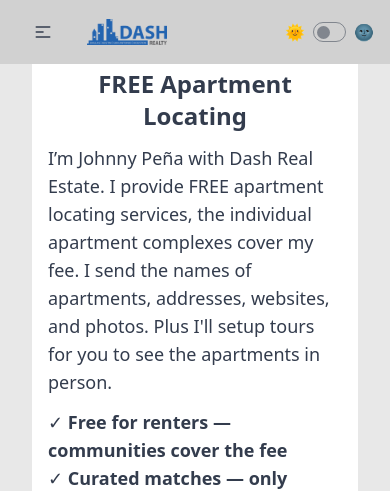
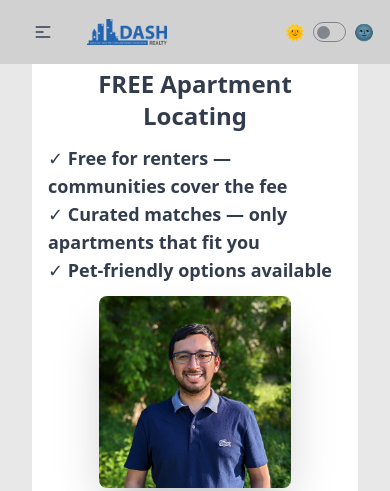
Before and after one commit to Johnny-Pena/real-estate, a React (Vite) app: page / in a window 390 px wide. Shown: the top 491 px of the page. Built offline with nearby package versions, Linux system fonts and the light colour scheme; no server answers.

Commit message:
Updated LocatingHero.jsx

```diff
--- a/src/components/sections/ApartmentLandingPage/LocatingHero.jsx
+++ b/src/components/sections/ApartmentLandingPage/LocatingHero.jsx
@@ -19,7 +19,7 @@ export default function LocatingHero() {
 
 
           {/* Description */}
-          <p className="text-base mb-3 lg:text-xl lg:mb-6">
+          <p className="hidden lg:block text-base mb-3 lg:text-xl lg:mb-6">
             I’m Johnny Peña with Dash Real Estate. I provide FREE apartment locating services, the individual apartment complexes cover my fee. I send the names of apartments, addresses,  websites, and photos. Plus I'll setup tours for you to see the apartments in person.
           </p>
 
```
